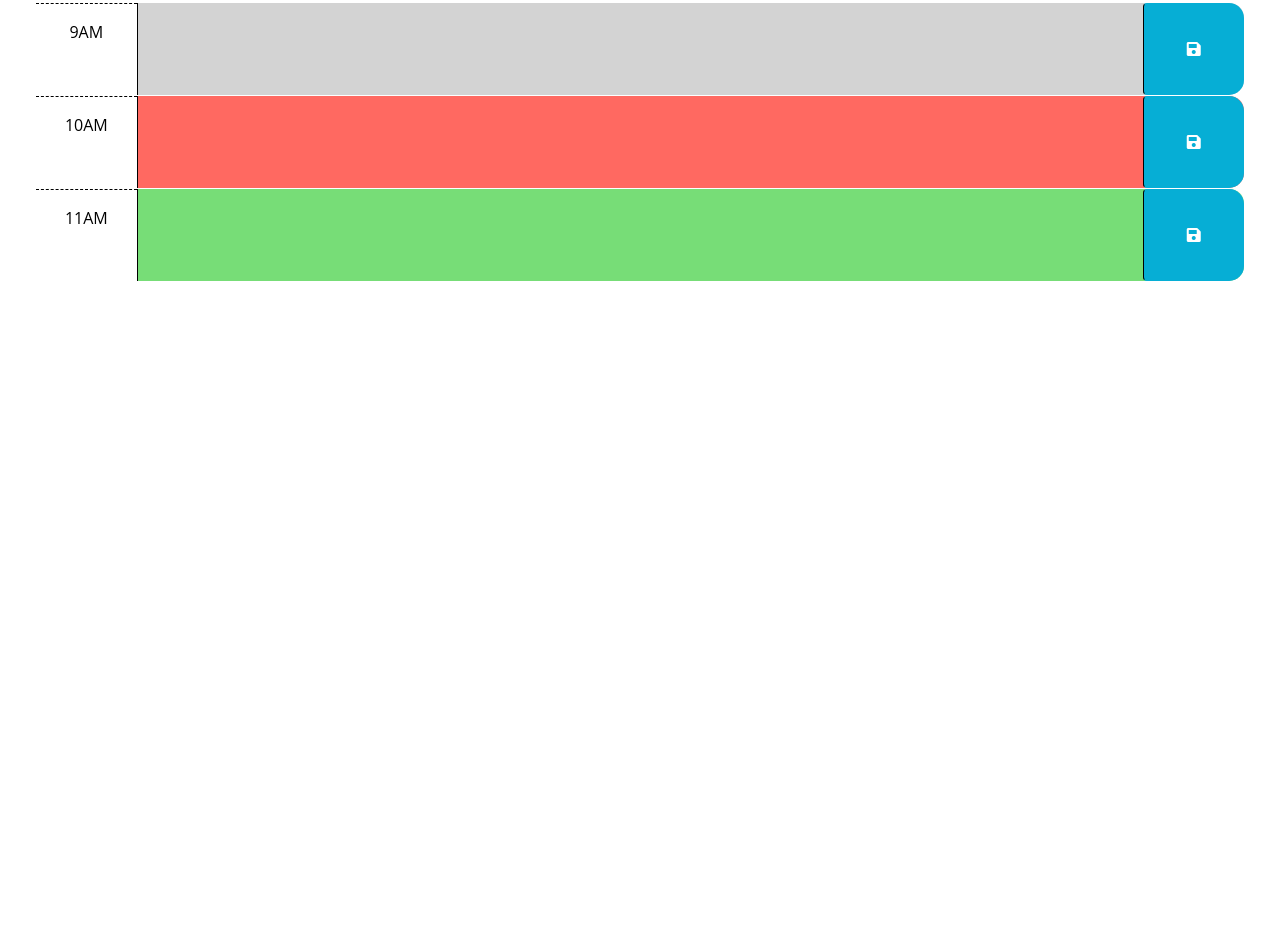
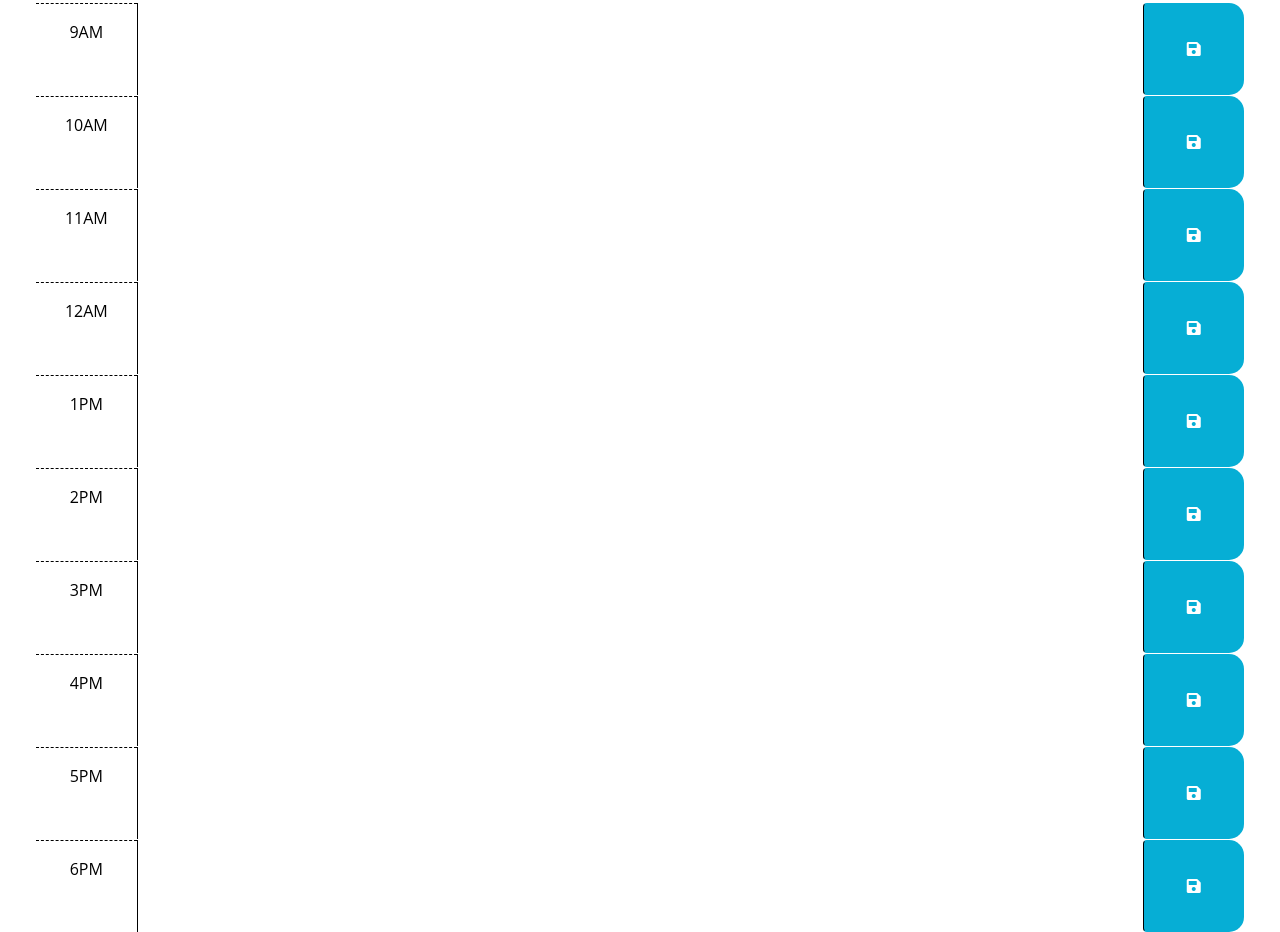
Before and after one commit to Eibon64/day-planner, a plain HTML site: page index.html in a window 1280 px wide. Shown: the part 249-1181 px from the top of the page. Before the commit the page ends 800 px from the top, so only its background shows below. Drawn offline with nearby package versions, Linux system fonts and the light colour scheme.

Commit message:
updated html file. made ineffective tinkers with the javascript

```diff
--- a/Develop/script.js
+++ b/Develop/script.js
@@ -1,7 +1,13 @@
 // Wrap all code that interacts with the DOM in a call to jQuery to ensure that
 // the code isn't run until the browser has finished rendering all the elements
 // in the html.
+function getHeadDate() {
+  var currentHeadDate = dayjs(new Date())
+  $("#currentDay").text(currentHeadDate)
+}
+getHeadDate
 $(function () {
+
   // TODO: Add a listener for click events on the save button. This code should
   // use the id in the containing time-block as a key to save the user input in
   // local storage. HINT: What does `this` reference in the click listener
--- a/index.html
+++ b/index.html
@@ -25,7 +25,7 @@
   </head>
 
   <body>
-    <header class="p-5 mb-4">
+    <header class="p-5 mb-4 text-center">
       <h1 class="display-3">Work Day Scheduler</h1>
       <p class="lead">A simple calendar app for scheduling your work day</p>
       <p id="currentDay" class="lead"></p>
@@ -42,7 +42,7 @@
         -->
 
       <!-- Example of a past time block. The "past" class adds a gray background color. -->
-      <div id="hour-9" class="row time-block past">
+      <div id="hour-9" class="row time-block">
         <div class="col-2 col-md-1 hour text-center py-3">9AM</div>
         <textarea class="col-8 col-md-10 description" rows="3"> </textarea>
         <button class="btn saveBtn col-2 col-md-1" aria-label="save">
@@ -51,7 +51,7 @@
       </div>
 
       <!-- Example of a present time block. The "present" class adds a red background color. -->
-      <div id="hour-10" class="row time-block present">
+      <div id="hour-10" class="row time-block">
         <div class="col-2 col-md-1 hour text-center py-3">10AM</div>
         <textarea class="col-8 col-md-10 description" rows="3"> </textarea>
         <button class="btn saveBtn col-2 col-md-1" aria-label="save">
@@ -60,8 +60,57 @@
       </div>
 
       <!-- Example of a future time block. The "future" class adds a green background color. -->
-      <div id="hour-11" class="row time-block future">
+      <div id="hour-11" class="row time-block">
         <div class="col-2 col-md-1 hour text-center py-3">11AM</div>
+        <textarea class="col-8 col-md-10 description" rows="3"> </textarea>
+        <button class="btn saveBtn col-2 col-md-1" aria-label="save">
+          <i class="fas fa-save" aria-hidden="true"></i>
+        </button>
+      </div>
+      <div id="hour-12" class="row time-block">
+        <div class="col-2 col-md-1 hour text-center py-3">12AM</div>
+        <textarea class="col-8 col-md-10 description" rows="3"> </textarea>
+        <button class="btn saveBtn col-2 col-md-1" aria-label="save">
+          <i class="fas fa-save" aria-hidden="true"></i>
+        </button>
+      </div>
+      <div id="hour-13" class="row time-block">
+        <div class="col-2 col-md-1 hour text-center py-3">1PM</div>
+        <textarea class="col-8 col-md-10 description" rows="3"> </textarea>
+        <button class="btn saveBtn col-2 col-md-1" aria-label="save">
+          <i class="fas fa-save" aria-hidden="true"></i>
+        </button>
+      </div>
+      <div id="hour-14" class="row time-block">
+        <div class="col-2 col-md-1 hour text-center py-3">2PM</div>
+        <textarea class="col-8 col-md-10 description" rows="3"> </textarea>
+        <button class="btn saveBtn col-2 col-md-1" aria-label="save">
+          <i class="fas fa-save" aria-hidden="true"></i>
+        </button>
+      </div>
+      <div id="hour-15" class="row time-block">
+        <div class="col-2 col-md-1 hour text-center py-3">3PM</div>
+        <textarea class="col-8 col-md-10 description" rows="3"> </textarea>
+        <button class="btn saveBtn col-2 col-md-1" aria-label="save">
+          <i class="fas fa-save" aria-hidden="true"></i>
+        </button>
+      </div>
+      <div id="hour-16" class="row time-block">
+        <div class="col-2 col-md-1 hour text-center py-3">4PM</div>
+        <textarea class="col-8 col-md-10 description" rows="3"> </textarea>
+        <button class="btn saveBtn col-2 col-md-1" aria-label="save">
+          <i class="fas fa-save" aria-hidden="true"></i>
+        </button>
+      </div>
+      <div id="hour-17" class="row time-block">
+        <div class="col-2 col-md-1 hour text-center py-3">5PM</div>
+        <textarea class="col-8 col-md-10 description" rows="3"> </textarea>
+        <button class="btn saveBtn col-2 col-md-1" aria-label="save">
+          <i class="fas fa-save" aria-hidden="true"></i>
+        </button>
+      </div>
+      <div id="hour-18" class="row time-block">
+        <div class="col-2 col-md-1 hour text-center py-3">6PM</div>
         <textarea class="col-8 col-md-10 description" rows="3"> </textarea>
         <button class="btn saveBtn col-2 col-md-1" aria-label="save">
           <i class="fas fa-save" aria-hidden="true"></i>
```
